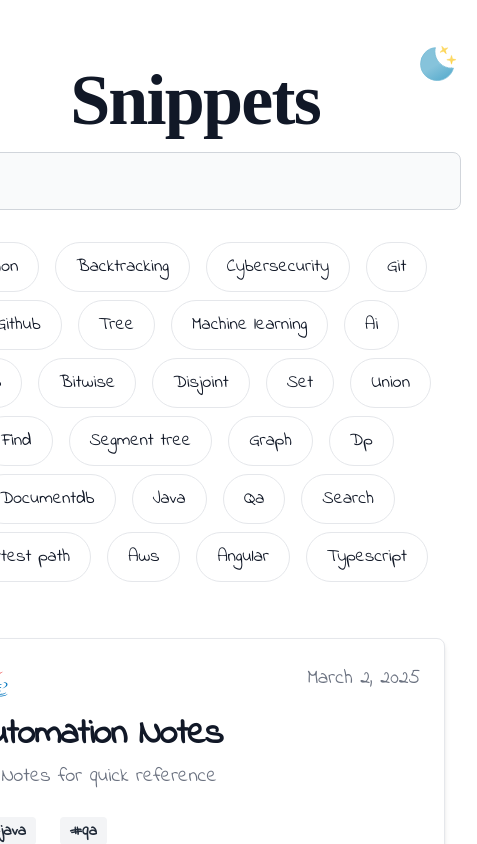
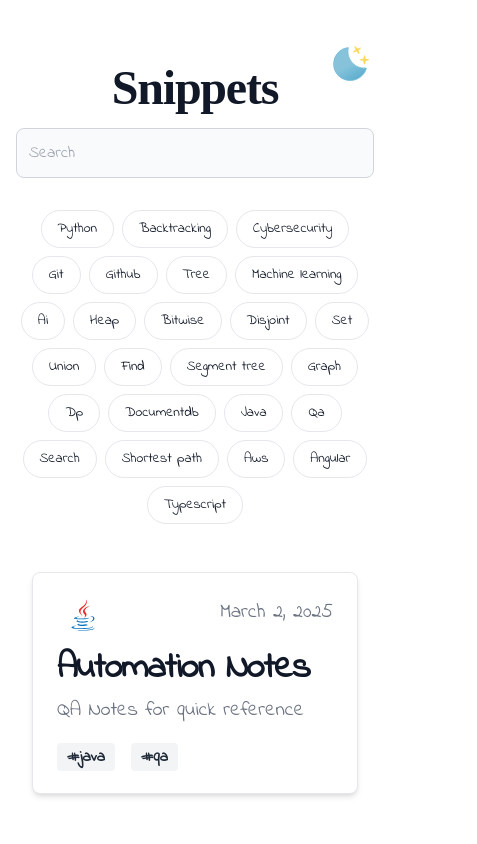
Before and after one commit to ksingh-git/ksingh-git.github.io, a Next.js app: page /blog in a window 390 px wide. Shown: the top 844 px of the page, 477 px wide, since content can reach past the window. Built offline with nearby package versions, Linux system fonts and the light colour scheme; a web font is replaced by a local one.

Commit message:
Correct Mobile version

```diff
--- a/components/itemPost.js
+++ b/components/itemPost.js
@@ -19,10 +19,11 @@ export default function ItemPost({
                                  }) {
     return (<div
         key={id}
-        className="p-4 transition delay-150 duration-300 ease-in-out hover:-translate-y-1 hover:scale-105"
+        className="w-full p-4 transition delay-150 duration-300 ease-in-out hover:-translate-y-1 hover:scale-105"
     >
         <article
-            className="flex h-full flex-col rounded-lg border border-gray-200 bg-white p-6 shadow-md dark:border-gray-700 dark:bg-gray-800">
+            className="flex h-full w-full flex-col rounded-lg border border-gray-200 bg-white p-6 shadow-md dark:border-gray-700 dark:bg-gray-800">
+            {/* Top row */}
             <div className="mb-5 flex items-center justify-between text-gray-500">
           <span
               className="bg-primary-100 text-primary-800 dark:bg-primary-200 dark:text-primary-800 inline-flex items-center justify-center rounded px-2.5 py-0.5 text-xl font-medium">
@@ -39,23 +40,27 @@ export default function ItemPost({
             <Date dateString={date}/>
           </span>
             </div>
-            <Link href={`/posts/${id}`}>
+
+            {/* Title */}
+            <Link href={`/posts/${id}`} className="block w-full">
                 <h2 className="mb-2 cursor-pointer text-4xl font-bold tracking-tight text-gray-900 hover:underline dark:text-white">
                     {title}
                 </h2>
             </Link>
+
+            {/* Description */}
             <p className="mb-5 grow text-xl font-light text-gray-500 dark:text-gray-400">
                 {description}
             </p>
-            <div className="flex select-none">
-                {categories.map((category) => (<span className="p-2" key={category}>
-              <Link key={category} href={`/category/${category}`}>
-                <span
-                    className="text-s mr-2 rounded bg-gray-100 px-2.5 py-0.5 font-semibold text-gray-800 dark:bg-gray-700 dark:text-gray-300">
-                  #{category}
-                </span>
-              </Link>
-            </span>))}
+
+            {/* Categories */}
+            <div className="flex flex-wrap gap-2 select-none">
+                {categories.map((category) => (<Link key={category} href={`/category/${category}`}>
+              <span
+                  className="text-s mr-2 rounded bg-gray-100 px-2.5 py-0.5 font-semibold text-gray-800 dark:bg-gray-700 dark:text-gray-300">
+                #{category}
+              </span>
+                </Link>))}
             </div>
         </article>
     </div>);
--- a/pages/blog.js
+++ b/pages/blog.js
@@ -37,46 +37,49 @@ export default function Home({allPostsData, allCategories}) {
             <title>Snippets</title>
         </Head>
         <div
-            className="relative flex min-h-screen w-full cursor-default content-center justify-center bg-white align-middle dark:bg-gray-900">
-            <div className="relative mx-auto my-8 max-w-screen-xl px-4 py-8 md:m-8 lg:px-6 lg:py-16">
+            className="relative flex min-h-screen w-full cursor-default content-center justify-center bg-white align-middle dark:bg-gray-900 overflow-x-hidden">
+            <div className="relative mx-auto my-8 w-full max-w-screen-xl px-4 py-8 md:m-8 lg:px-6 lg:py-16">
+                {/* Theme Toggle */}
                 <div className="absolute right-2 top-0">
                     <ThemeModeSvgComponent className="cursor-pointer"/>
                 </div>
-                <h1 className="mx-auto mb-4 max-w-screen-sm select-none text-center text-7xl font-extrabold tracking-tight text-gray-900 dark:text-white">
+
+                {/* Title */}
+                <h1 className="mx-auto mb-4 max-w-screen-sm select-none text-center text-5xl md:text-7xl font-extrabold tracking-tight text-gray-900 dark:text-white">
                     Snippets
                 </h1>
 
-                {/* Search Bar - mobile and tab screens */}
-                <div className="mx-auto mb-4 max-w-screen-lg tracking-tight text-gray-900 dark:text-white">
-                    <div className="top-2 z-auto content-center backdrop-blur-sm">
+                {/* Search Bar */}
+                <div className="mx-auto mb-4 w-full max-w-screen-lg">
                     <input
                         value={searchTerm}
                         onChange={(e) => {
                             setSearchTerm(e.target.value);
                         }}
                         type="search"
-                            className="text-md block w-full max-w-5xl rounded-lg border border-gray-300 bg-gray-50 p-4 text-gray-900 focus:border-blue-500 focus:ring-blue-500 dark:border-gray-600 dark:bg-gray-700 dark:text-white dark:placeholder-gray-400 dark:focus:border-blue-500 dark:focus:ring-blue-500"
+                        className="w-full rounded-lg border border-gray-300 bg-gray-50 p-3 text-gray-900 focus:border-blue-500 focus:ring-blue-500 dark:border-gray-600 dark:bg-gray-700 dark:text-white dark:placeholder-gray-400 dark:focus:border-blue-500 dark:focus:ring-blue-500"
                         placeholder="Search"
                         required=""
                     />
                 </div>
-                </div>
+
                 {/* Categories */}
-                <ul className="my-8 flex select-none flex-wrap justify-center text-center font-medium text-gray-500 dark:text-gray-400">
-                    {allCategories.map((category) => (<li className="mr-2" key={category}>
+                <ul className="my-8 flex flex-wrap justify-center gap-2 text-center font-medium text-gray-500 dark:text-gray-400">
+                    {allCategories.map((category) => (<li key={category}>
                         <button
                             onClick={() => {
                                 selectedCategory !== category ? setSelectedCategory(category) : setSelectedCategory("");
                             }}
                             type="button"
-                            className={`mb-2 mr-2 rounded-full border border-gray-200 bg-white px-5 py-2.5 text-lg font-medium  hover:bg-gray-100 hover:text-blue-700 ${selectedCategory === category ? "z-10 text-blue-700 outline-none ring-4 ring-gray-400 dark:text-white dark:ring-gray-700" : "text-gray-900 dark:text-gray-400"}  dark:border-gray-600 dark:bg-gray-800  dark:hover:bg-gray-700 dark:hover:text-white `}
+                            className={`rounded-full border px-4 py-2 text-sm sm:text-base font-medium transition ${selectedCategory === category ? "text-blue-700 ring-2 ring-gray-400 dark:text-white dark:ring-gray-700" : "text-gray-900 dark:text-gray-400"} bg-white hover:bg-gray-100 dark:border-gray-600 dark:bg-gray-800 dark:hover:bg-gray-700 dark:hover:text-white`}
                         >
                             {category}
                         </button>
                     </li>))}
                 </ul>
+
                 {/* Posts */}
-                <div className="min-w-200 grid gap-8 lg:grid-cols-2">
+                <div className="grid gap-8 sm:grid-cols-1 md:grid-cols-2">
                     {allPostsData.map(({id, date, title, description, language, categories}) => {
                         if ((selectedCategory === "" || categoryExists(selectedCategory, categories)) && (searchTerm === "" || searchTermCheck(searchTerm, [title, description, language, categories.join(" "),]))) {
                             numberOfPosts++;
@@ -92,14 +95,16 @@ export default function Home({allPostsData, allCategories}) {
                         }
                     })}
                 </div>
+
+                {/* No Results */}
                 {!numberOfPosts ? (<div className="flex flex-col items-center">
-                    <p className="mb-2 text-center text-3xl font-normal text-gray-500 dark:text-gray-400 sm:text-2xl lg:text-4xl xl:text-4xl">
+                    <p className="mb-2 text-center text-2xl md:text-3xl lg:text-4xl font-normal text-gray-500 dark:text-gray-400">
                         No Results
                     </p>
                     <button
                         type="button"
                         onClick={handleClear}
-                        className="rounded-lg border border-gray-300 bg-white px-5 py-2.5 text-sm font-medium text-gray-900 hover:bg-gray-100 focus:outline-none focus:ring-4 focus:ring-gray-200 dark:border-gray-600 dark:bg-gray-800 dark:text-white dark:hover:border-gray-600 dark:hover:bg-gray-700 dark:focus:ring-gray-700"
+                        className="rounded-lg border border-gray-300 bg-white px-4 py-2 text-sm font-medium text-gray-900 hover:bg-gray-100 focus:outline-none focus:ring-4 focus:ring-gray-200 dark:border-gray-600 dark:bg-gray-800 dark:text-white dark:hover:border-gray-600 dark:hover:bg-gray-700 dark:focus:ring-gray-700"
                     >
                         CLEAR
                     </button>
```
Also changed, not shown: pages/posts/[id].js (+40 -22 lines). Lines whose indentation alone changed are shown as unchanged.
